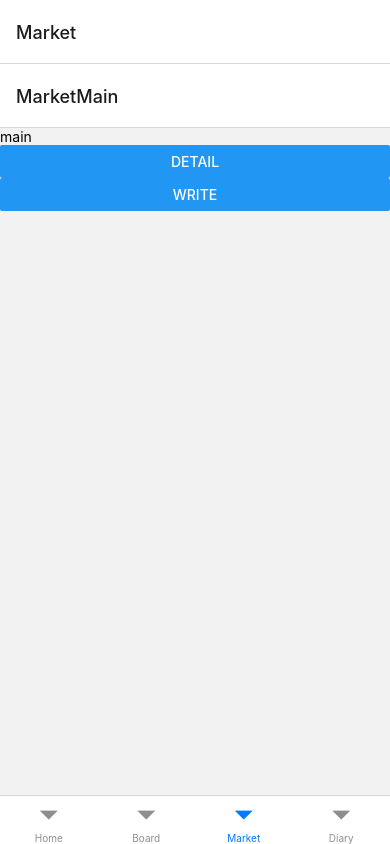
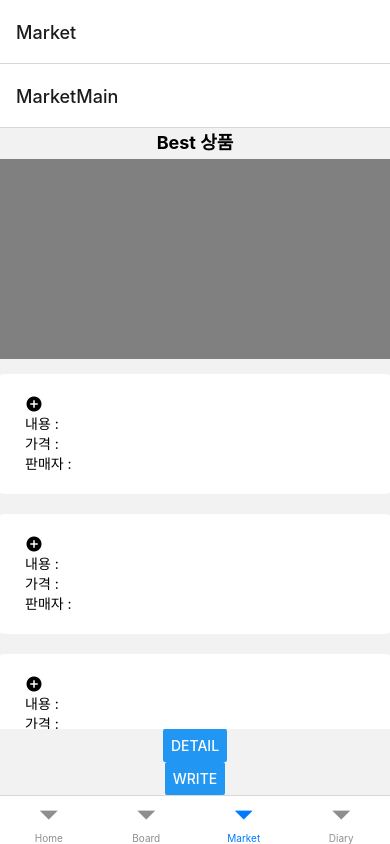
Before and after one commit to umziFinger/team-project, a React Native app in the folder HeyPig/: screen /Market in a window 390 px wide. Built offline with nearby package versions, Linux system fonts and the light colour scheme.

Commit message:
Day2_MarketMain_S

```diff
--- a/HeyPig/src/components/unit/market/marketMain/index.tsx
+++ b/HeyPig/src/components/unit/market/marketMain/index.tsx
@@ -1,12 +1,57 @@
 import * as React from 'react';
-import { Button, Text, View } from "react-native";
+import { Image, Text, TextInput, View, ScrollView, StyleSheet ,Button} from 'react-native';
+const styles = StyleSheet.create({
+    Banner: {
+        height: 200,
+        width:400,
+        margin: 5,
+        backgroundColor:"gray"
+    },
+    DiaryView: {
+        height: 120,
+        width: 400,
+        borderRadius:10,
+        backgroundColor: "white",
+        margin: 10,
+        justifyContent:'center',
+        paddingHorizontal: 30,
+        elevation: 3,
+    },
+
+    marketImage: {
+        justifyContent:'center',
+        alignItems:'center'
+    },
+    BestProduct:{
+        fontSize:18,
+        fontWeight:'bold',
+    },
+    ProductContents:{
+    },
+    ProductPrice:{
+    },
+    ProductSeller:{
+    }
+})
 
 export function MarketMain({navigation}) {
     return(
-        <View>
-            <Text>main</Text>
+      <View style={{flex:1, justifyContent:'center',alignItems:'center'}}>
+      <Text style={styles.BestProduct}>Best 상품</Text>
+        <ScrollView>
+            <View>
+                <View style={styles.Banner} />
+                {new Array(10).fill(1).map((el,i) =>
+                <View key={i} style={styles.DiaryView}>
+                    <Image style={styles.marketImage} source={require('../../../../Assets/images/add.png')} />
+                    <Text style={styles.ProductContents}>내용 : </Text>
+                    <Text style={styles.ProductPrice}>가격 : </Text>
+                    <Text style={styles.ProductSeller}>판매자 :</Text>
+                </View>)}
+            </View>
+        </ScrollView>
             <Button title="detail" onPress={() => navigation.navigate('MarketDetail')}/>
             <Button title="write" onPress={() => navigation.navigate('MarketWrite')}/>
-        </View>
+      </View>
     )
 }
```
Also changed, not shown: HeyPig/src/components/commons/market.queries.ts (added, +179 -0 lines).
